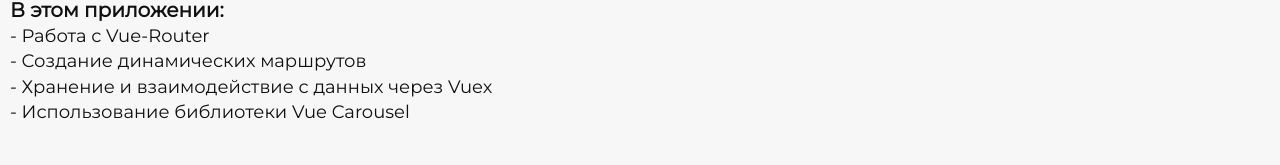
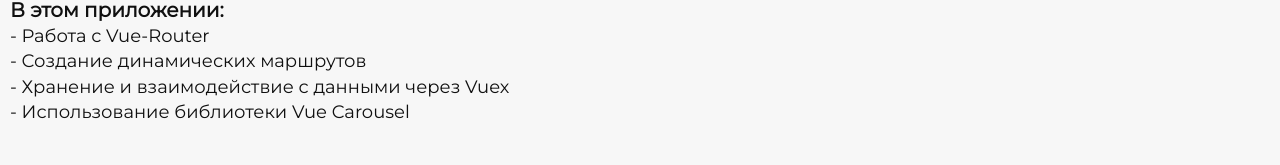
Before and after one commit to lunar616/Shop-App, a Vue app: page /#/ in a window 1280 px wide. Shown: the part 129-294 px from the top of the page. Built offline with nearby package versions, Linux system fonts and the light colour scheme.

Commit message:
fixed: исправил ошибку в тексте

```diff
--- a/src/pages/Home/Home.vue
+++ b/src/pages/Home/Home.vue
@@ -8,7 +8,7 @@
           <h2 class="home-title">В этом приложении:</h2>
           <p class="home-text">- Работа с Vue-Router</p>
           <p class="home-text">- Создание динамических маршрутов</p>
-          <p class="home-text">- Хранение и взаимодействие с данных через Vuex</p>
+          <p class="home-text">- Хранение и взаимодействие с данными через Vuex</p>
           <p class="home-text">- Использование библиотеки Vue Carousel</p>
         </div>
       </div>
```
